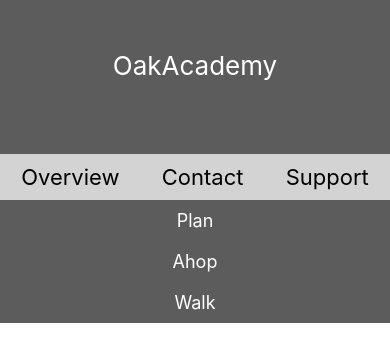
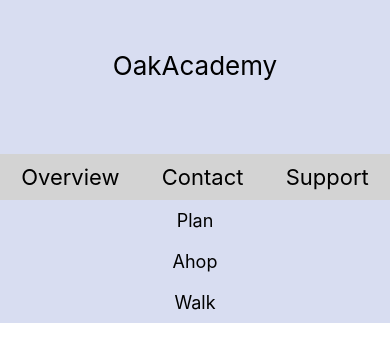
Before and after one commit to morghan102/courseraOakacademyContext, a React Native app: screen / in a window 390 px wide. Shown: the top 362 px of the page. Built offline with nearby package versions, Linux system fonts and the light colour scheme.

Commit message:
context consumer applied to navbar

```diff
--- a/src/components/Navbar.js
+++ b/src/components/Navbar.js
@@ -5,13 +5,14 @@ import { ThemeContext } from '../contexts/ThemeContext';
 
 
 class Navbar extends Component {
-    static contextType = ThemeContext;
     render() {
-        const { isDarkTheme, darkTheme, lightTheme } = this.context;
 
+        const { headerContainer, headerText, headerTab, headerTabContainer } = styles;
+        return (
+            <ThemeContext.Consumer>{(context) => {
+                const { isDarkTheme, darkTheme, lightTheme } = context;
                 const theme = isDarkTheme ? darkTheme : lightTheme;
 
-        const { headerContainer, headerText, headerTab, headerTabContainer } = styles;
                 return (
                     <View style={[headerContainer, theme]}>
                         <Text style={[headerText, theme]}>OakAcademy</Text>
@@ -21,6 +22,9 @@ class Navbar extends Component {
                             <Text style={headerTab}>Support</Text>
                         </View>
                     </View>
+                );
+            }}
+            </ThemeContext.Consumer>
         );
     }
 }
--- a/src/contexts/ThemeContext.js
+++ b/src/contexts/ThemeContext.js
@@ -4,7 +4,7 @@ export const ThemeContext = createContext();
 
 class ThemeContextProvider extends React.Component {
     state = {
-        isDarkTheme: true,
+        isDarkTheme: false,
         lightTheme: {
             color: '222',
             backgroundColor: '#d8ddf1'
```
Lines whose indentation alone changed are shown as unchanged.
